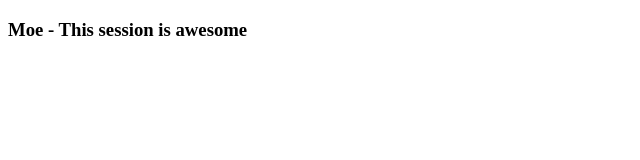
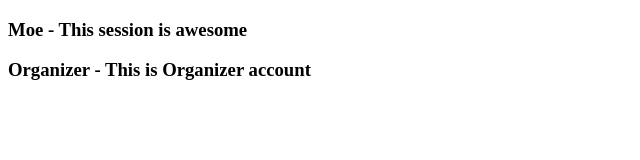
Before and after one commit to cla-june-team/Session-presence, a plain HTML site: page index.html in a window 1280 px wide. Shown: the whole page, without its empty margins (0-640 px from the left). Drawn offline with Linux system fonts and the light colour scheme.

Commit message:
Adding organizer

```diff
--- a/index.html
+++ b/index.html
@@ -8,5 +8,6 @@
 </head>
 <body>
     <h3>Moe - This session is awesome</h3>
+    <h3>Organizer - This is Organizer account</h3>
 </body>
 </html>
```
